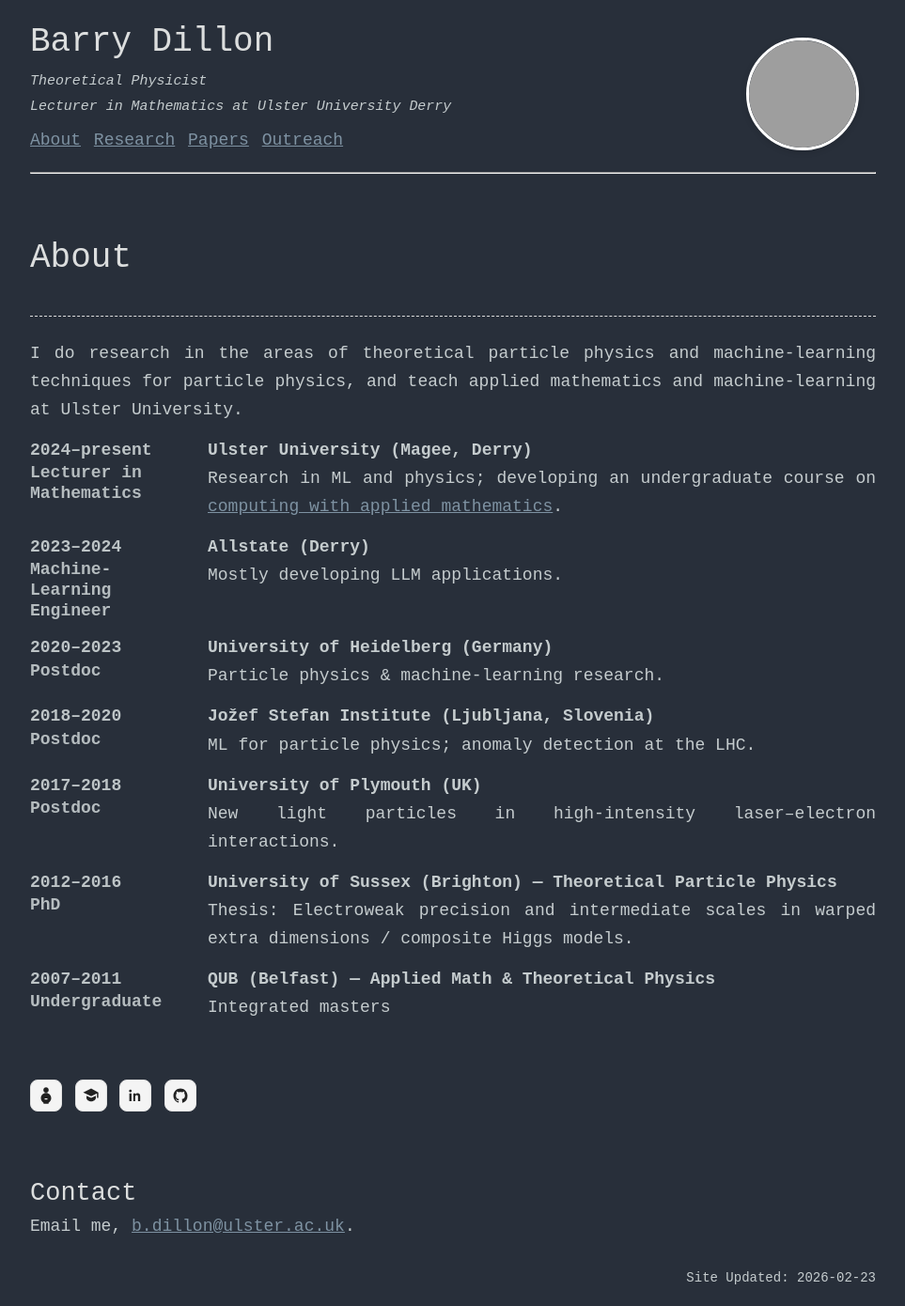
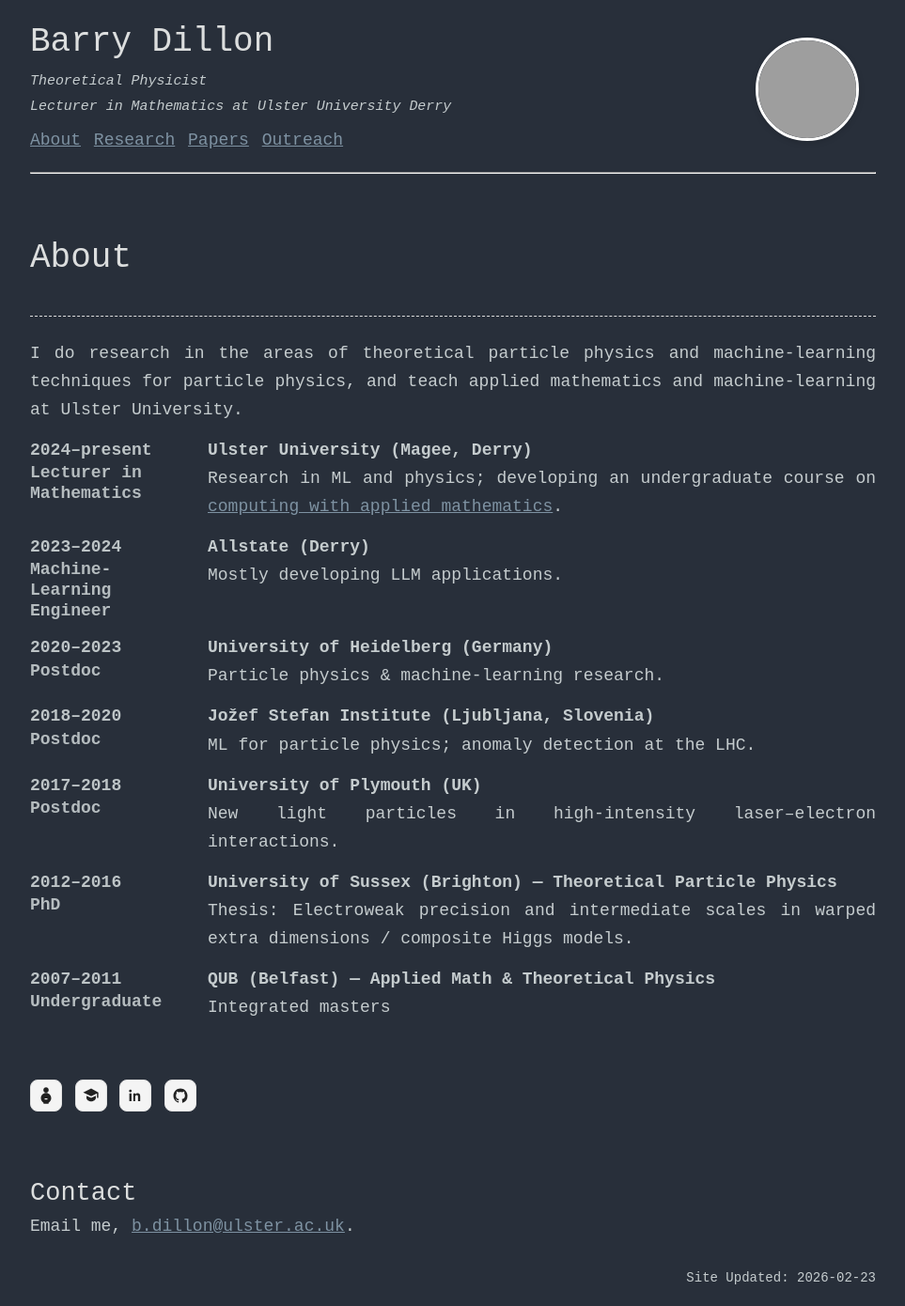
Before and after one commit to bmdillon/bmdillon.github.io, a Jekyll site: the page built from index.md, in a window 1280 px wide. Shown: the whole page at 94% size, without its empty margins (158-1121 px from the left). Built offline with Jekyll 4.4.1, drawn with Linux system fonts in a browser that asks for light colours; grey boxes are pictures that could not be loaded.

Commit message:
photo edit

```diff
--- a/assets/css/styles.scss
+++ b/assets/css/styles.scss
@@ -31,8 +31,8 @@
   position: absolute;
   top: 2.2rem;
   right: 1rem;
-  width: 120px;
-  height: 120px;
+  width: 110px;
+  height: 110px;
   border-radius: 50%;
   object-fit: cover;
   border: 3px solid #fff;
```
